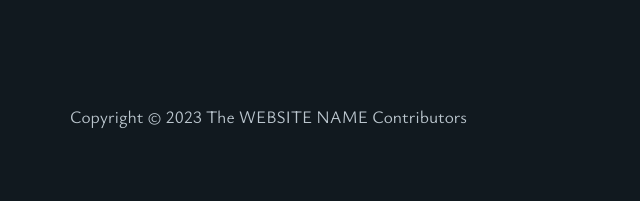
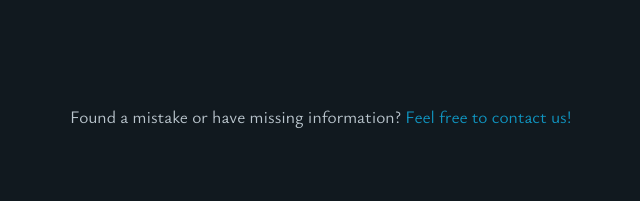
Before and after one commit to Mango0x45/ToBeNamed, a Flask app: page / in a window 1280 px wide. Shown: the part 1157-1358 px from the top of the page, without its empty margins (5-645 px from the left). Run offline with Flask 3, Linux system fonts and the light colour scheme.

Commit message:
Change the footer

```diff
--- a/src/templates/base.html
+++ b/src/templates/base.html
@@ -13,7 +13,14 @@
 		{% block content %}
 		{% endblock content %}
 		<footer>
-			<p><small>{{ _("Copyright © 2023 The WEBSITE NAME Contributors") }}</small></p>
+			<p>
+				<small>
+					{% trans LINK = url_for("root.about", _anchor="contact") %}
+					Found a mistake or have missing information?
+					<a href="{{ LINK }}">Feel free to contact us!</a>
+					{% endtrans %}
+				</small>
+			</p>
 		</footer>
 	</body>
 </html>
```
